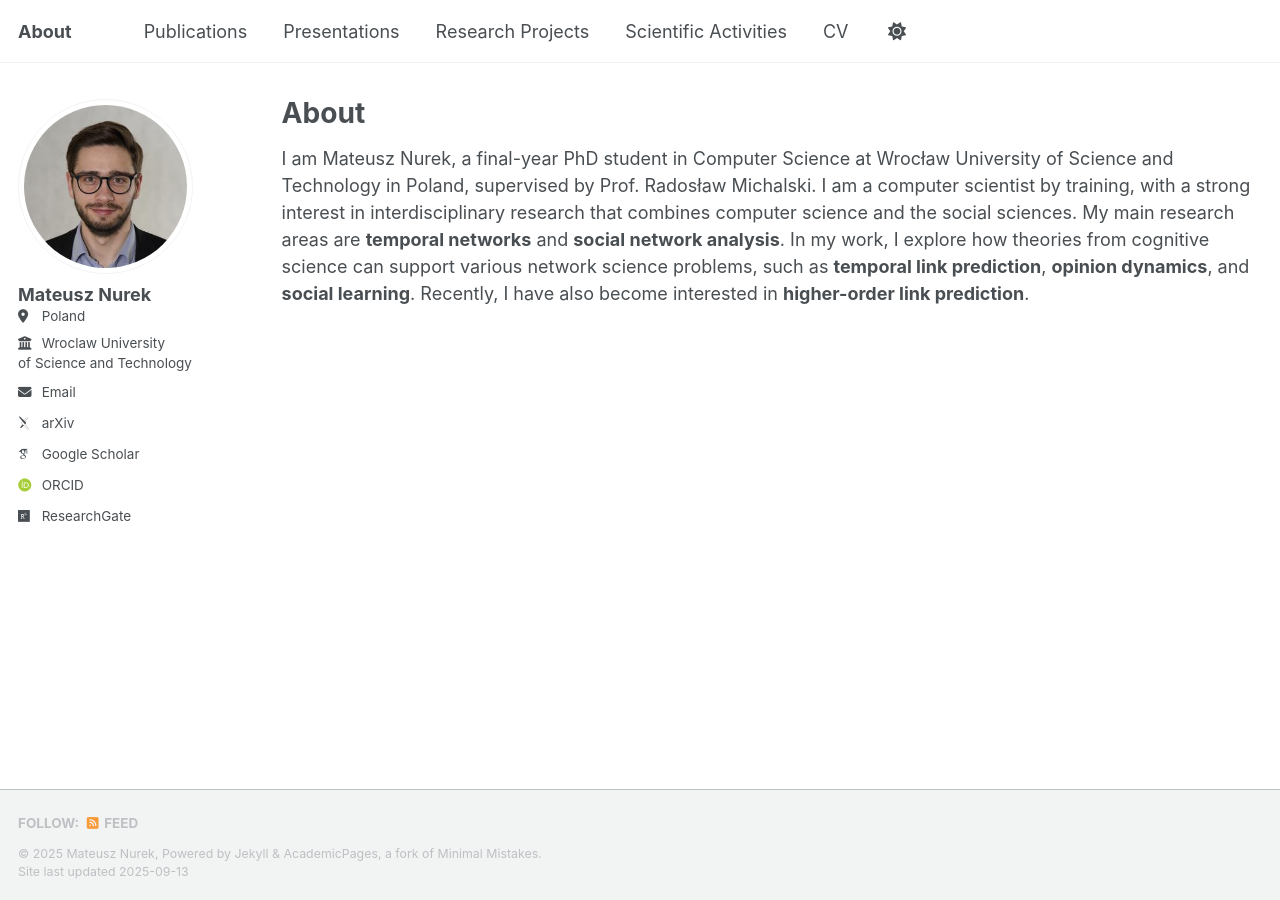
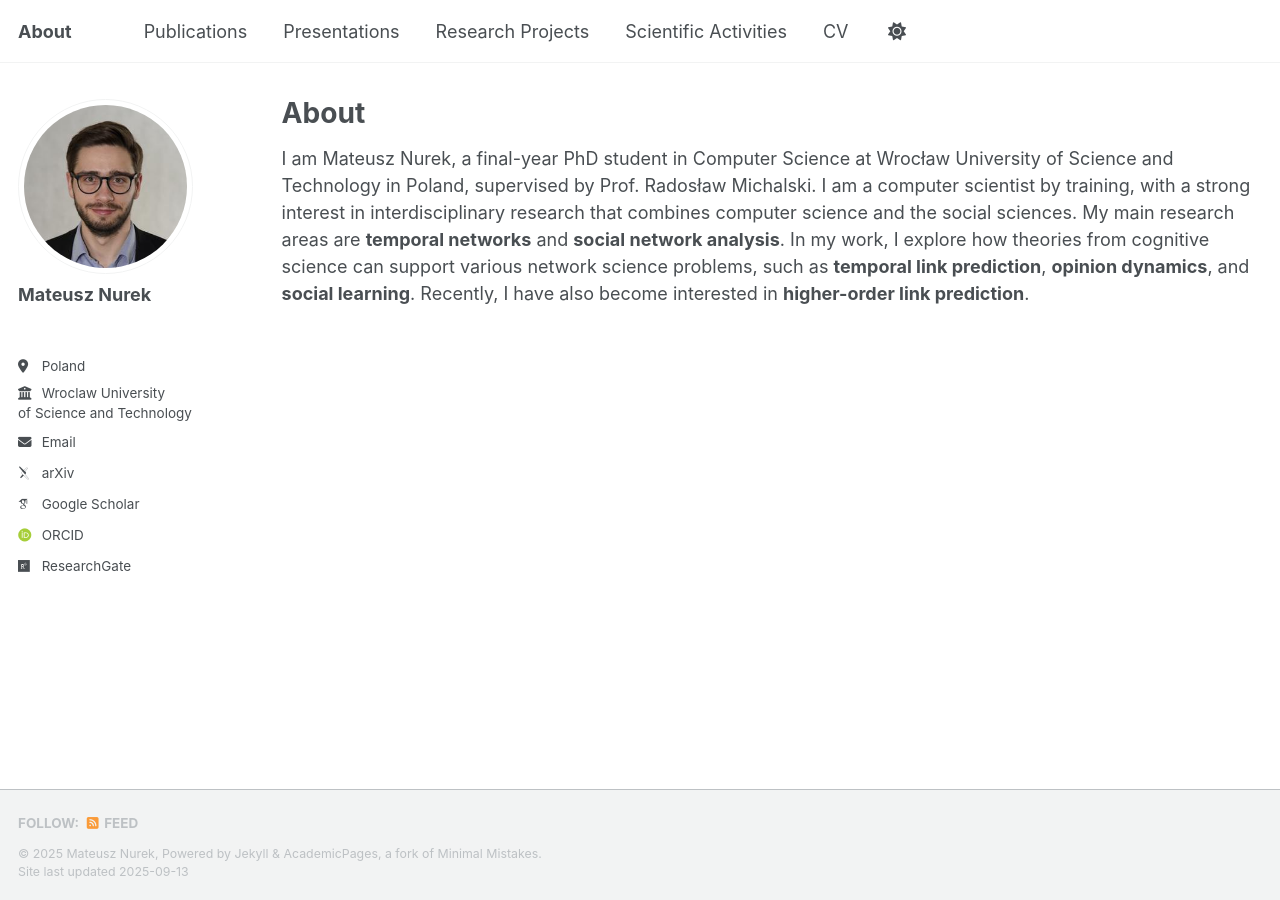
Before and after one commit to nurek-mateusz/nurek-mateusz.github.io, a Jekyll site: the page built from _pages/about.md, in a window 1280 px wide. Built offline with Jekyll 4.4.1, drawn with Linux system fonts in a browser that asks for light colours; some web fonts are replaced.

Commit message:
Update _config.yml

```diff
--- a/_config.yml
+++ b/_config.yml
@@ -26,7 +26,7 @@ author:
   avatar           : "profile.png"
   name             : "Mateusz Nurek"
   pronouns         : # example: "she/her"
-  bio              : # "Short biography for the left-hand sidebar"
+  bio              : <br/> # "Short biography for the left-hand sidebar"
   location         : "Poland"
   employer         : "Wroclaw University <br/>of Science and Technology"
   uri              : # URL
```
